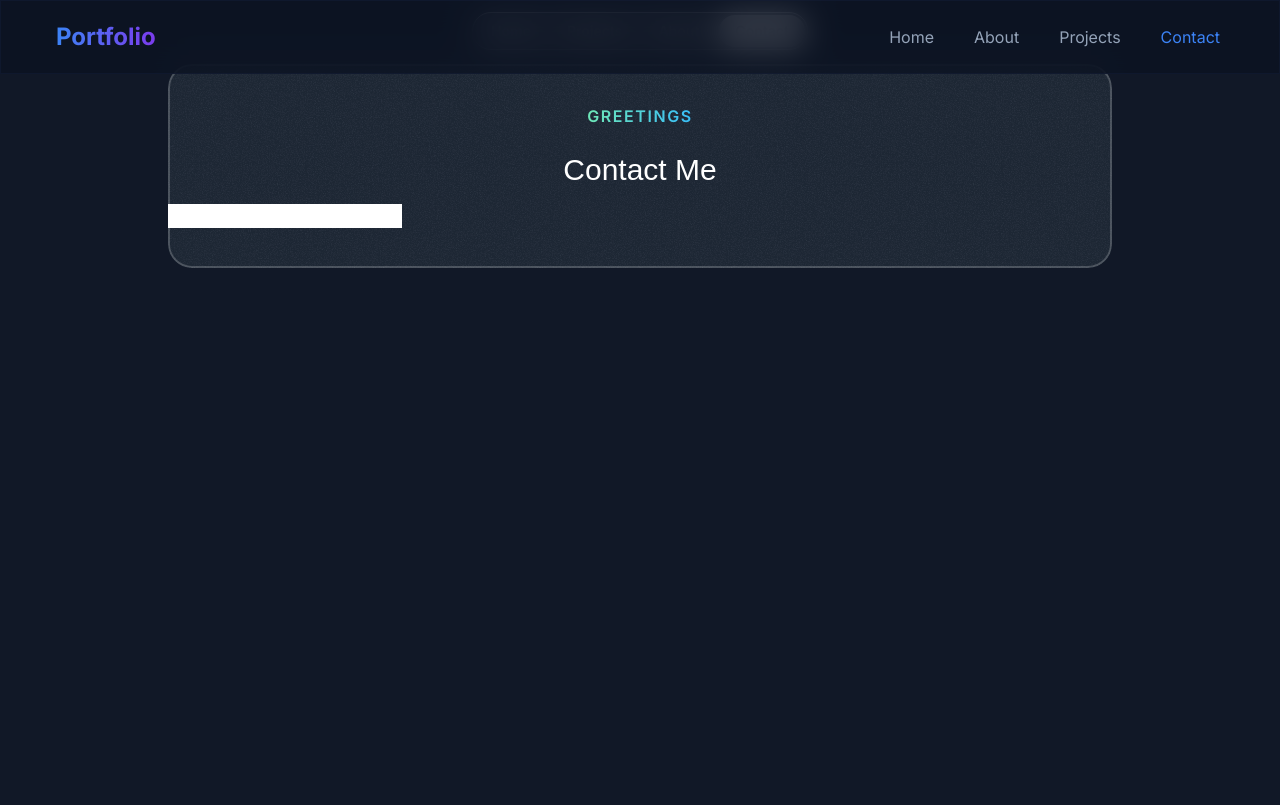
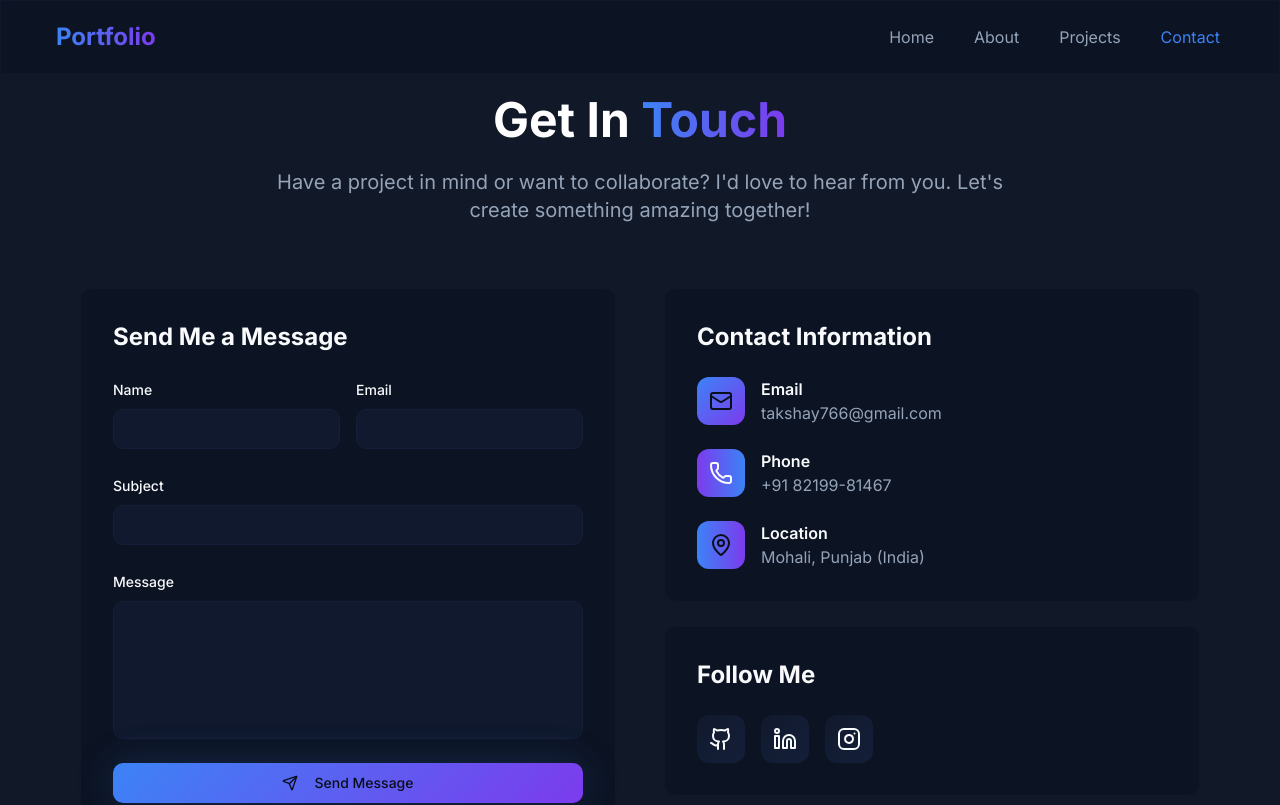
Before and after one commit to Akshaythakur766/Portfolio, a Next.js app: page /contact in a window 1280 px wide. Shown: the top 805 px of the page. Built offline with nearby package versions, Linux system fonts and the light colour scheme; a web font is replaced by a local one.

Commit message:
Feat : Contact Update

```diff
--- a/package.json
+++ b/package.json
@@ -10,6 +10,7 @@
   },
   "dependencies": {
     "@hookform/resolvers": "^3.9.0",
+    "@radix-ui/react-label": "^2.1.7",
     "@radix-ui/react-progress": "^1.1.7",
     "@radix-ui/react-slot": "^1.2.3",
     "@svgr/webpack": "^8.1.0",
--- a/src/app/contact/page.tsx
+++ b/src/app/contact/page.tsx
@@ -1,15 +1,10 @@
 
 import ContactForm from '@/sections/ContactForm/page'
-import { Footer } from '@/sections/Footer/Footer'
-import { Header } from '@/sections/Header/Header'
-import React from 'react'
 
 const page = () => {
   return (
     <div>
-        <Header/>
         <ContactForm/>
-        <Footer/>
     </div>
   )
 }
--- a/src/app/page.tsx
+++ b/src/app/page.tsx
@@ -11,7 +11,6 @@ import { TestimonialsSection } from "@/sections/Testimonials/Testimonials";
 export default function Home() {
   return (
     <div className="-z-100" >
-      <Header/>
       <HeroSection/>
       <ProjectsSection/>
       <TapeSection/>
--- /dev/null
+++ b/src/components/ui/input.tsx
@@ -0,0 +1,22 @@
+import * as React from "react"
+
+import { cn } from "@/utils/cn"
+
+const Input = React.forwardRef<HTMLInputElement, React.ComponentProps<"input">>(
+  ({ className, type, ...props }, ref) => {
+    return (
+      <input
+        type={type}
+        className={cn(
+          "flex h-10 w-full rounded-md border border-input bg-background px-3 py-2 text-base ring-offset-background file:border-0 file:bg-transparent file:text-sm file:font-medium file:text-foreground placeholder:text-muted-foreground focus-visible:outline-none focus-visible:ring-2 focus-visible:ring-ring focus-visible:ring-offset-2 disabled:cursor-not-allowed disabled:opacity-50 md:text-sm",
+          className
+        )}
+        ref={ref}
+        {...props}
+      />
+    )
+  }
+)
+Input.displayName = "Input"
+
+export { Input }
--- /dev/null
+++ b/src/components/ui/label.tsx
@@ -0,0 +1,24 @@
+import * as React from "react"
+import * as LabelPrimitive from "@radix-ui/react-label"
+import { cva, type VariantProps } from "class-variance-authority"
+
+import { cn } from "@/utils/cn"
+
+const labelVariants = cva(
+  "text-sm font-medium leading-none peer-disabled:cursor-not-allowed peer-disabled:opacity-70"
+)
+
+const Label = React.forwardRef<
+  React.ElementRef<typeof LabelPrimitive.Root>,
+  React.ComponentPropsWithoutRef<typeof LabelPrimitive.Root> &
+    VariantProps<typeof labelVariants>
+>(({ className, ...props }, ref) => (
+  <LabelPrimitive.Root
+    ref={ref}
+    className={cn(labelVariants(), className)}
+    {...props}
+  />
+))
+Label.displayName = LabelPrimitive.Root.displayName
+
+export { Label }
--- /dev/null
+++ b/src/components/ui/textarea.tsx
@@ -0,0 +1,22 @@
+import * as React from "react"
+
+import { cn } from "@/utils/cn"
+
+const Textarea = React.forwardRef<
+  HTMLTextAreaElement,
+  React.ComponentProps<"textarea">
+>(({ className, ...props }, ref) => {
+  return (
+    <textarea
+      className={cn(
+        "flex min-h-[80px] w-full rounded-md border border-input bg-background px-3 py-2 text-base ring-offset-background placeholder:text-muted-foreground focus-visible:outline-none focus-visible:ring-2 focus-visible:ring-ring focus-visible:ring-offset-2 disabled:cursor-not-allowed disabled:opacity-50 md:text-sm",
+        className
+      )}
+      ref={ref}
+      {...props}
+    />
+  )
+})
+Textarea.displayName = "Textarea"
+
+export { Textarea }
--- a/src/sections/ContactForm/page.tsx
+++ b/src/sections/ContactForm/page.tsx
@@ -1,50 +1,212 @@
 "use client";
+import { Button } from "@/components/ui/button";
+import { Card } from "@/components/ui/card";
 
-import Card from "@/components/Card/Card";
-import SectionHeader from "@/components/SectionHeader/SectionHeader";
-import { ContactType } from "@/types/app/contact/contactType";
-import * as yup from "yup";
-import { useForm } from "react-hook-form";
-import { yupResolver } from "@hookform/resolvers/yup";
+import { Input } from "@/components/ui/input";
+import { Label } from "@/components/ui/label";
+import { Textarea } from "@/components/ui/textarea";
+import {
+  Github,
+  Instagram,
+  Linkedin,
+  Mail,
+  MapPin,
+  Phone,
+  Send
+} from "lucide-react";
+import { useState } from "react";
+// import { useToast } from "@/hooks/use-toast";
 
-const schema = yup.object().shape({
-    name: yup.string().required("Name is required"),
-    email: yup.string().email("Invalid email").required("Email is required"),
-    phone: yup
-      .string()
-      .typeError("Enter a valid phone number")
-      .matches(
-        /^(\+?\d{0,4})?\s?-?\s?(\(?\d{3}\)?)\s?-?\s?(\(?\d{3}\)?)\s?-?\s?(\(?\d{4}\)?)?$/,
-        "Enter a valid phone number"
-      )
-      .required("Phone number is required"),
-    message: yup.string(),
+export const Contact = () => {
+  const [formData, setFormData] = useState({
+    name: "",
+    email: "",
+    subject: "",
+    message: "",
   });
+  // const { toast } = useToast();
 
-export default function ContactForm() {
-  const {
-    register,
-    handleSubmit,
-    formState: { errors },
-  } = useForm<ContactType>({
-    resolver: yupResolver(schema),
-  });
-
-  const onSubmit = (data: ContactType) => {
-    console.log(data);
-    // Add form submission logic (e.g., API call) here
+  const handleSubmit = (e: React.FormEvent) => {
+    e.preventDefault();
+    // toast({
+    //   title: "Message Sent!",
+    //   description: "Thank you for your message. I'll get back to you soon!",
+    // });
+    setFormData({ name: "", email: "", subject: "", message: "" });
   };
 
+  const handleChange = (
+    e: React.ChangeEvent<HTMLInputElement | HTMLTextAreaElement>
+  ) => {
+    setFormData((prev) => ({
+      ...prev,
+      [e.target.name]: e.target.value,
+    }));
+  };
+
+  const socialLinks = [
+    { icon: Github, href: "https://github.com/Akshaythakur766", label: "GitHub" },
+    { icon: Linkedin, href: "https://in.linkedin.com/in/akshay-thakur1766", label: "LinkedIn" },
+    { icon: Instagram, href: "https://www.instagram.com/akshay_thakur_03", label: "Instagram" },
+    // { icon: Twitter, href: "#", label: "Twitter" },
+  ];
+
   return (
-    <div className="pt-16 h-[1000px] ">
-      <div className="container px-32  ">
-        <Card className="py-10 ">
-          <SectionHeader title="Contact Me" eyebrow="Greetings" />
-          <form>
-            <input type="text" {...register("name")} />
-          </form>
-        </Card>
+    <div className="pt-24 pb-12 px-4">
+      <div className="container mx-auto max-w-6xl">
+        {/* Header */}
+        <div className="text-center mb-16 animate-fade-in">
+          <h1 className="text-4xl md:text-5xl font-bold mb-6">
+            Get In <span className="gradient-text">Touch</span>
+          </h1>
+          <p className="text-xl text-muted-foreground max-w-3xl mx-auto">
+            Have a project in mind or want to collaborate? I'd love to hear from
+            you. Let's create something amazing together!
+          </p>
+        </div>
+
+        <div className="grid lg:grid-cols-2 gap-12">
+          {/* Contact Form */}
+          <div className="animate-slide-up">
+            <Card className="p-8 glass-effect">
+              <h2 className="text-2xl font-bold mb-6">Send Me a Message</h2>
+              <form onSubmit={handleSubmit} className="space-y-6">
+                <div className="grid sm:grid-cols-2 gap-4">
+                  <div className="space-y-2">
+                    <Label htmlFor="name">Name</Label>
+                    <Input
+                      id="name"
+                      name="name"
+                      value={formData.name}
+                      onChange={handleChange}
+                      required
+                      className="bg-secondary border-border focus:border-primary"
+                    />
+                  </div>
+                  <div className="space-y-2">
+                    <Label htmlFor="email">Email</Label>
+                    <Input
+                      id="email"
+                      name="email"
+                      type="email"
+                      value={formData.email}
+                      onChange={handleChange}
+                      required
+                      className="bg-secondary border-border focus:border-primary"
+                    />
+                  </div>
+                </div>
+
+                <div className="space-y-2">
+                  <Label htmlFor="subject">Subject</Label>
+                  <Input
+                    id="subject"
+                    name="subject"
+                    value={formData.subject}
+                    onChange={handleChange}
+                    required
+                    className="bg-secondary border-border focus:border-primary"
+                  />
+                </div>
+
+                <div className="space-y-2">
+                  <Label htmlFor="message">Message</Label>
+                  <Textarea
+                    id="message"
+                    name="message"
+                    value={formData.message}
+                    onChange={handleChange}
+                    required
+                    rows={6}
+                    className="bg-secondary border-border focus:border-primary resize-none"
+                  />
+                </div>
+
+                <Button
+                  type="submit"
+                  className="w-full bg-gradient-primary border-0 shadow-glow"
+                >
+                  <Send className="w-4 h-4 mr-2" />
+                  Send Message
+                </Button>
+              </form>
+            </Card>
+          </div>
+
+          {/* Contact Info */}
+          <div className="space-y-6 animate-slide-up ">
+            <Card className="p-8 glass-effect">
+              <h2 className="text-2xl font-bold mb-6">Contact Information</h2>
+              <div className="space-y-6">
+                <div className="flex items-center space-x-4">
+                  <div className="w-12 h-12 bg-gradient-primary rounded-lg flex items-center justify-center">
+                    <Mail className="w-6 h-6 text-primary-foreground" />
+                  </div>
+                  <div>
+                    <h3 className="font-semibold">Email</h3>
+                    <p className="text-muted-foreground">
+                      takshay766@gmail.com
+                    </p>
+                  </div>
+                </div>
+
+                <div className="flex items-center space-x-4">
+                  <div className="w-12 h-12 bg-gradient-to-r from-accent to-primary rounded-lg flex items-center justify-center">
+                    <Phone className="w-6 h-6 text-accent-foreground" />
+                  </div>
+                  <div>
+                    <h3 className="font-semibold">Phone</h3>
+                    <p className="text-muted-foreground">+91 82199-81467</p>
+                  </div>
+                </div>
+
+                <div className="flex items-center space-x-4">
+                  <div className="w-12 h-12 bg-gradient-to-r from-primary to-accent rounded-lg flex items-center justify-center">
+                    <MapPin className="w-6 h-6 text-primary-foreground" />
+                  </div>
+                  <div>
+                    <h3 className="font-semibold">Location</h3>
+                    <p className="text-muted-foreground">
+                      Mohali, Punjab (India){" "}
+                    </p>
+                  </div>
+                </div>
+              </div>
+            </Card>
+
+            <Card className="p-8 glass-effect">
+              <h2 className="text-2xl font-bold mb-6">Follow Me</h2>
+              <div className="flex space-x-4">
+                {socialLinks.map((social) => (
+                  <a
+                    key={social.label}
+                    href={social.href}
+                    className="w-12 h-12 bg-gradient-secondary hover:bg-gradient-primary rounded-lg flex items-center justify-center transition-all duration-300 hover:scale-110 hover:shadow-glow"
+                    aria-label={social.label}
+                  >
+                    <social.icon className="w-6 h-6" />
+                  </a>
+                ))}
+              </div>
+            </Card>
+
+            <Card className="p-8 glass-effect">
+              <h2 className="text-2xl font-bold mb-4">Let's Work Together</h2>
+              <p className="text-muted-foreground mb-4">
+                I'm always open to discussing new opportunities, interesting
+                projects, and creative collaborations.
+              </p>
+              <p className="text-muted-foreground">
+                Whether you need a complete website, a React component, or
+                technical consultation, let's chat about how I can help bring
+                your ideas to life.
+              </p>
+            </Card>
+          </div>
+        </div>
       </div>
     </div>
   );
-}
+};
+
+export default Contact;
```
Also changed, not shown: 1 other file (tests, documents, lock files or other folders).
